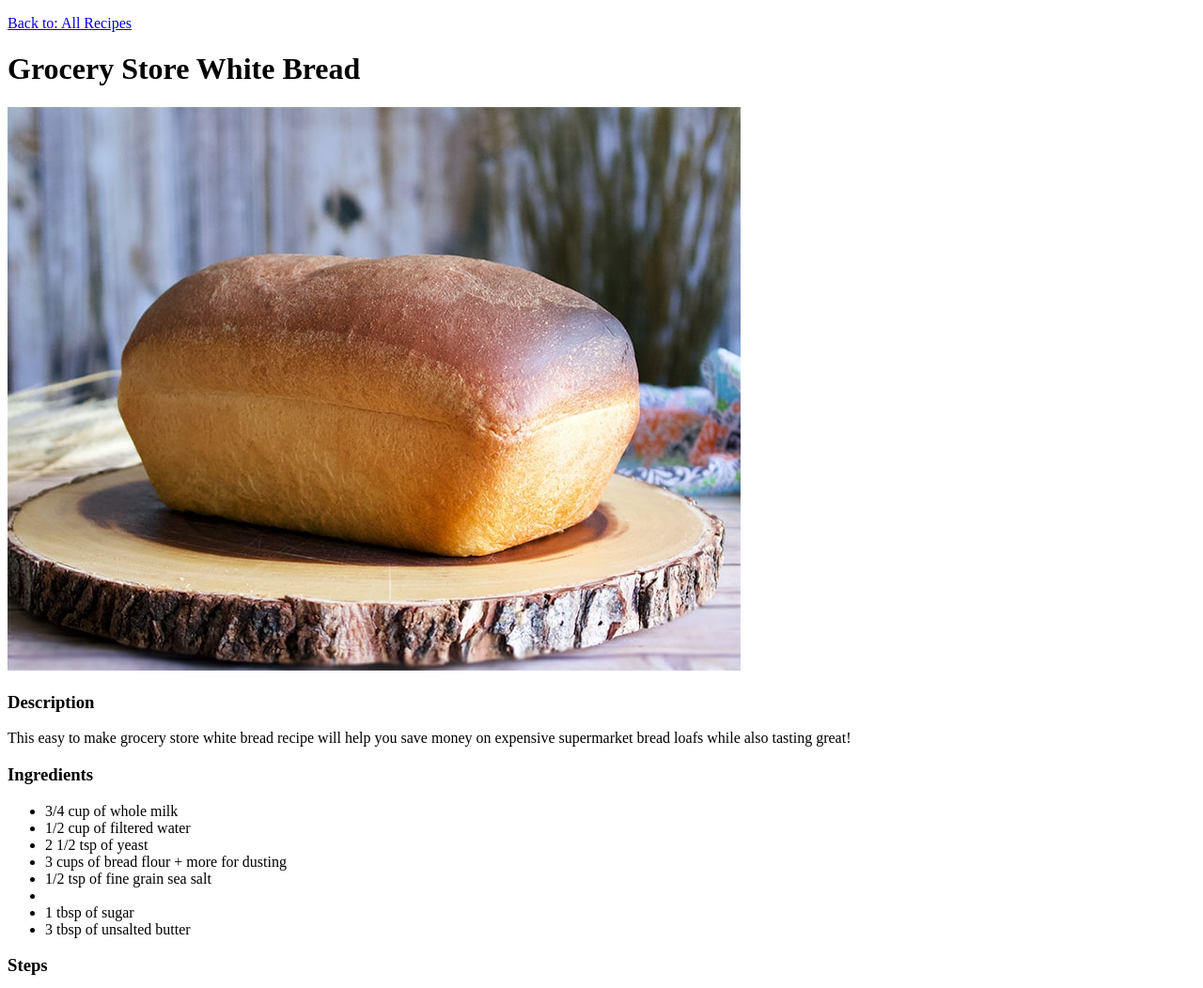
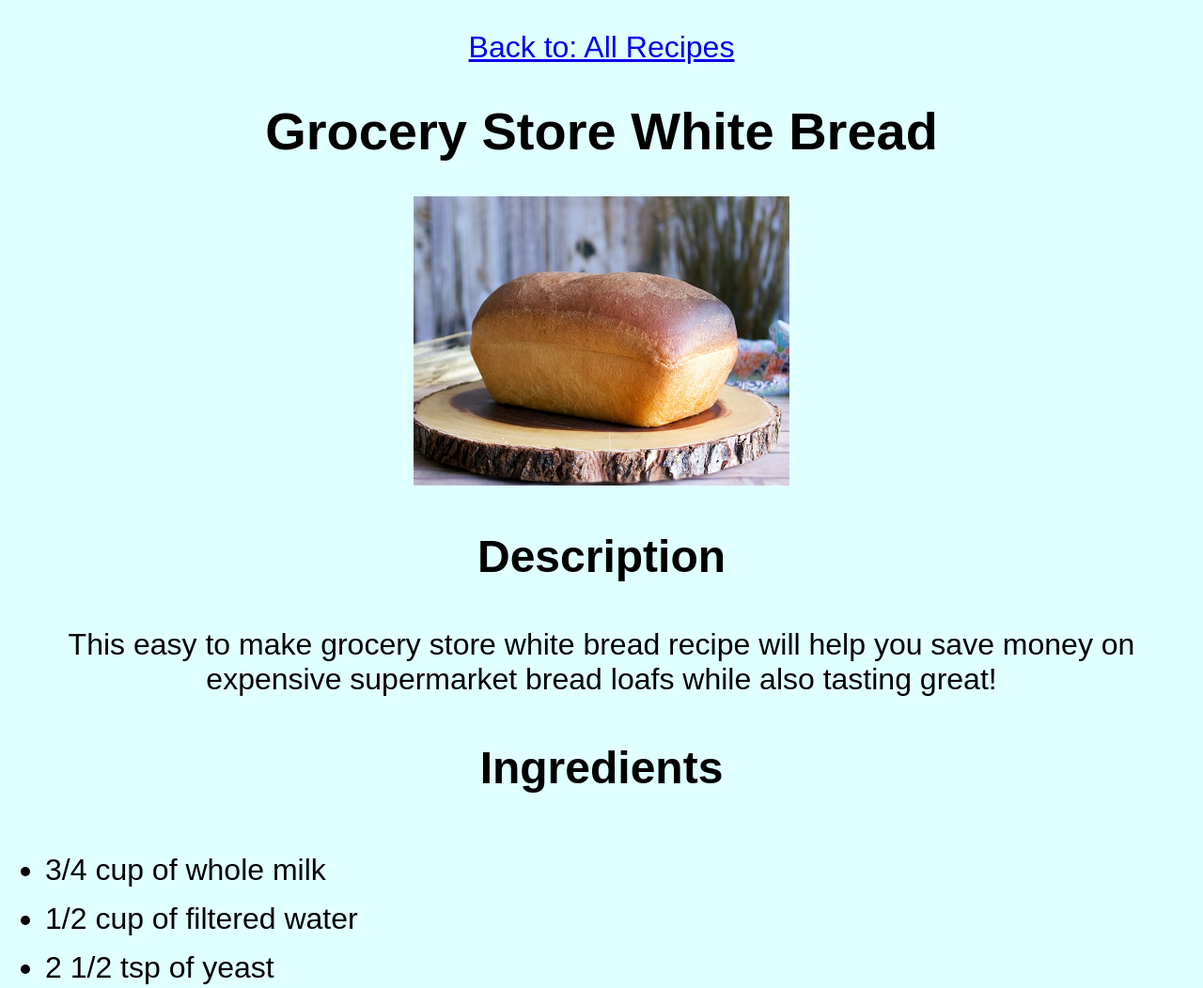
Before and after one commit to justiki/odin-recipes, a plain HTML site: page recipes/bread.html in a window 1280 px wide. Shown: the top 1052 px of the page at 94% size. Drawn offline with Linux system fonts and the light colour scheme.

Commit message:
Added stylesheet and styled content
Added a stylesheet to all of the recipes and index
styled each  page to follow a uniform style.

```diff
--- a/recipes/bread.html
+++ b/recipes/bread.html
@@ -4,8 +4,10 @@
     <meta charset="UTF-8">
     <meta name="viewport" content="width=device-width, initial-scale=1.0">
     <title>Grocery Store White Bread</title>
+    <link rel="stylesheet" href="../styles/style.css">
 </head>
 <body>
+    <div class="heading">
         <p><a href="../index.html">Back to: All Recipes</a></p>
         <h1>Grocery Store White Bread</h1>
         <img src="img/bread.jpg" alt="A fresh baked loaf of bread">
@@ -14,19 +16,23 @@
             will help you save money on expensive supermarket bread loafs
             while also tasting great!
         </p>
+    </div>
 
+    <div class="Ingredients">
     <h3>Ingredients</h3>
         <ul>
             <li>3/4 cup of whole milk</li>
             <li>1/2 cup of filtered water</li>
             <li>2 1/2 tsp of yeast</li>
             <li>3 cups of bread flour + more for dusting</li>
-        <li>1/2 tsp of fine grain sea salt<li>
+            <li>1/2 tsp of fine grain sea salt</li>
             <li>1 tbsp of sugar</li>
             <li>3 tbsp of unsalted butter</li>
         </ul>
+    </div>
 
-    <h3>Steps</h3>
+    <div class="instructions">
+    <h3>instructions</h3>
         <ol>
             <li>Step 1: Combine Milk and Water. Heat in microwave on high
                 for approximately 1 minute.
@@ -61,5 +67,6 @@
                 for sandwiches.
             </li>
         </ol>
+    </div>
 </body>
 </html>
--- /dev/null
+++ b/styles/style.css
@@ -0,0 +1,32 @@
+body {
+    background-color: lightcyan;
+    font-family: Arial, Helvetica, sans-serif;
+}
+
+img {
+    height: auto;
+    width: 400px;
+    display: block;
+    margin-left: auto;
+    margin-right: auto;
+}
+
+h1 {
+    text-align: center;
+    font-size: 56px;
+}
+
+h3 {
+    text-align: center;
+    font-size: 48px;
+}
+
+p {
+    text-align: center;
+    font-size: 32px;
+}
+
+li {
+    font-size: 32px;
+    padding-top: 15px;
+}
```
Also changed, not shown: index.html (+1 -0 lines), recipes/cookie.html (+2 -1 lines), recipes/sourdough.html (+1 -0 lines). Lines whose indentation alone changed are shown as unchanged.
